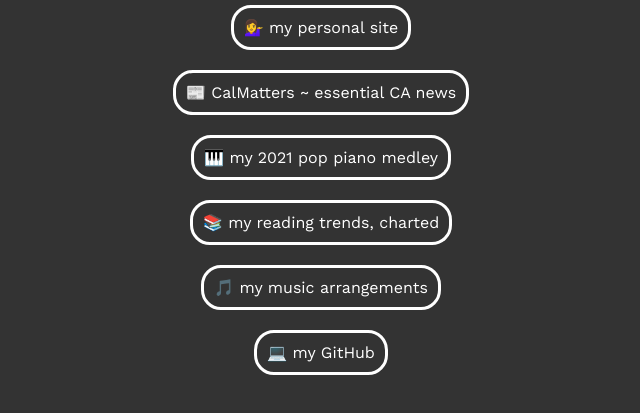
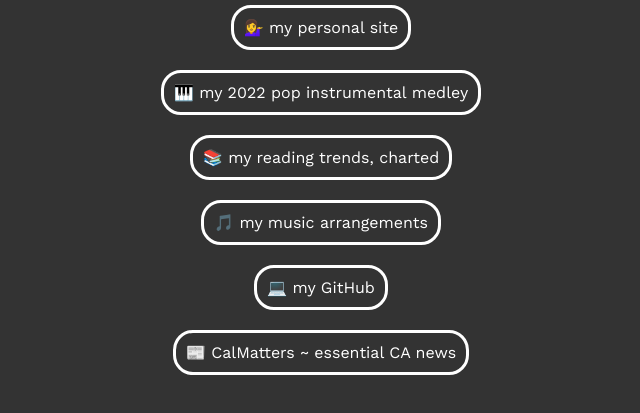
Before and after one commit to ericayee/link-in-bio, a plain HTML site: page index.html in a window 1280 px wide. Shown: the part 167-580 px from the top of the page, without its empty margins (319-959 px from the left). Drawn offline with nearby package versions, Linux system fonts and the light colour scheme.

Commit message:
Update index.html

```diff
--- a/index.html
+++ b/index.html
@@ -21,11 +21,8 @@
             <a class="link" href="https://ericayee.com/">
                 💁‍♀️ my personal site
             </a>
-            <a class="link" href="https://calmatters.org/">
-                📰 CalMatters ~ essential CA news
-            </a>
-            <a class="link" href="https://www.youtube.com/watch?v=vXFGqgZ_m5E">
-                🎹 my 2021 pop piano medley
+            <a class="link" href="https://www.youtube.com/watch?v=5mQTZo3zu7I">
+                🎹 my 2022 pop instrumental medley
             </a>
             <a class="link" href="https://ericayee.com/books-viz/">
                 📚 my reading trends, charted
@@ -36,6 +33,9 @@
             <a class="link" href="https://github.com/ericayee/">
                 💻 my GitHub
             </a>
+           <a class="link" href="https://calmatters.org/">
+                📰 CalMatters ~ essential CA news
+            </a>
         </div>
 
     </main>
```
